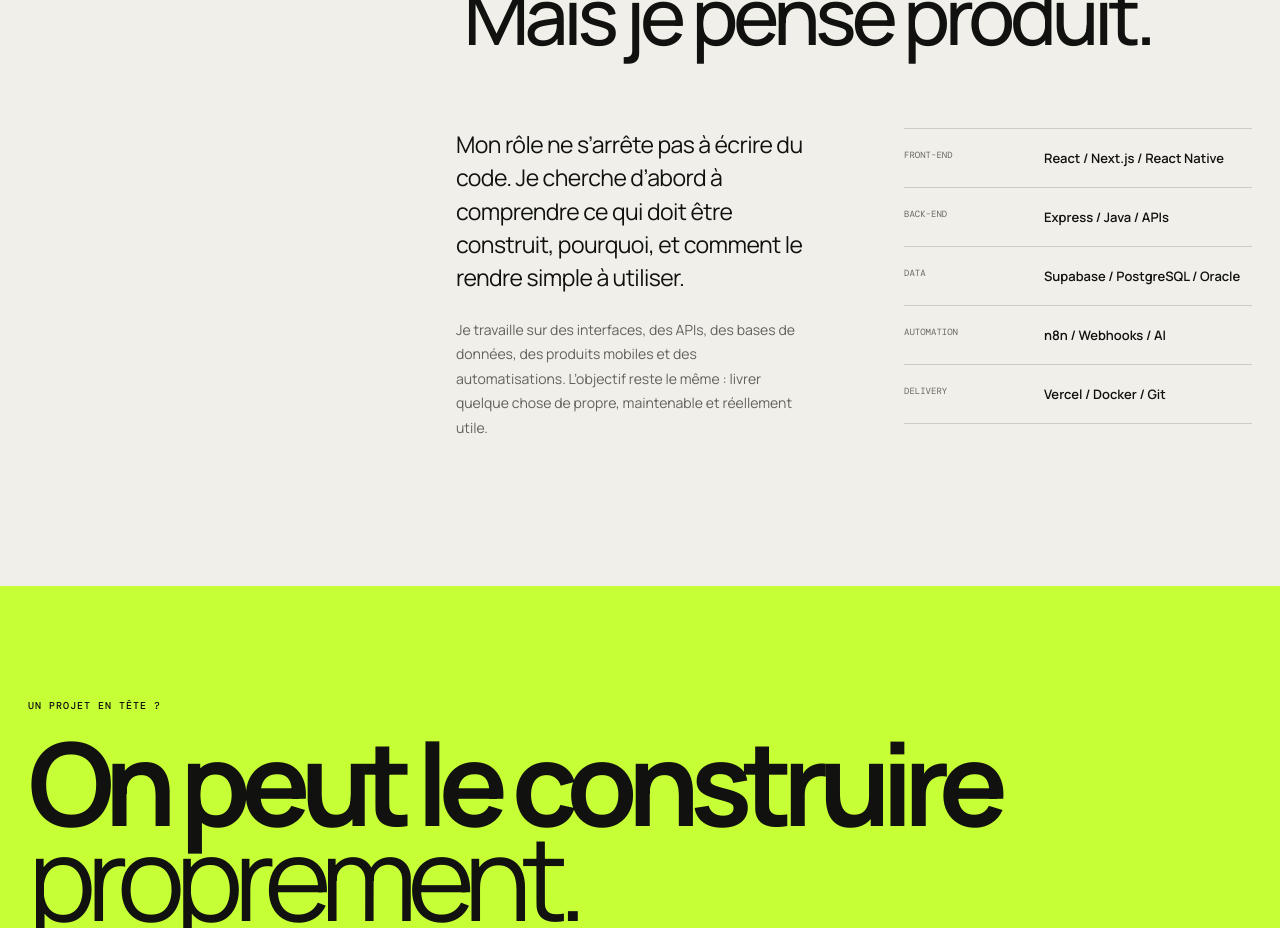
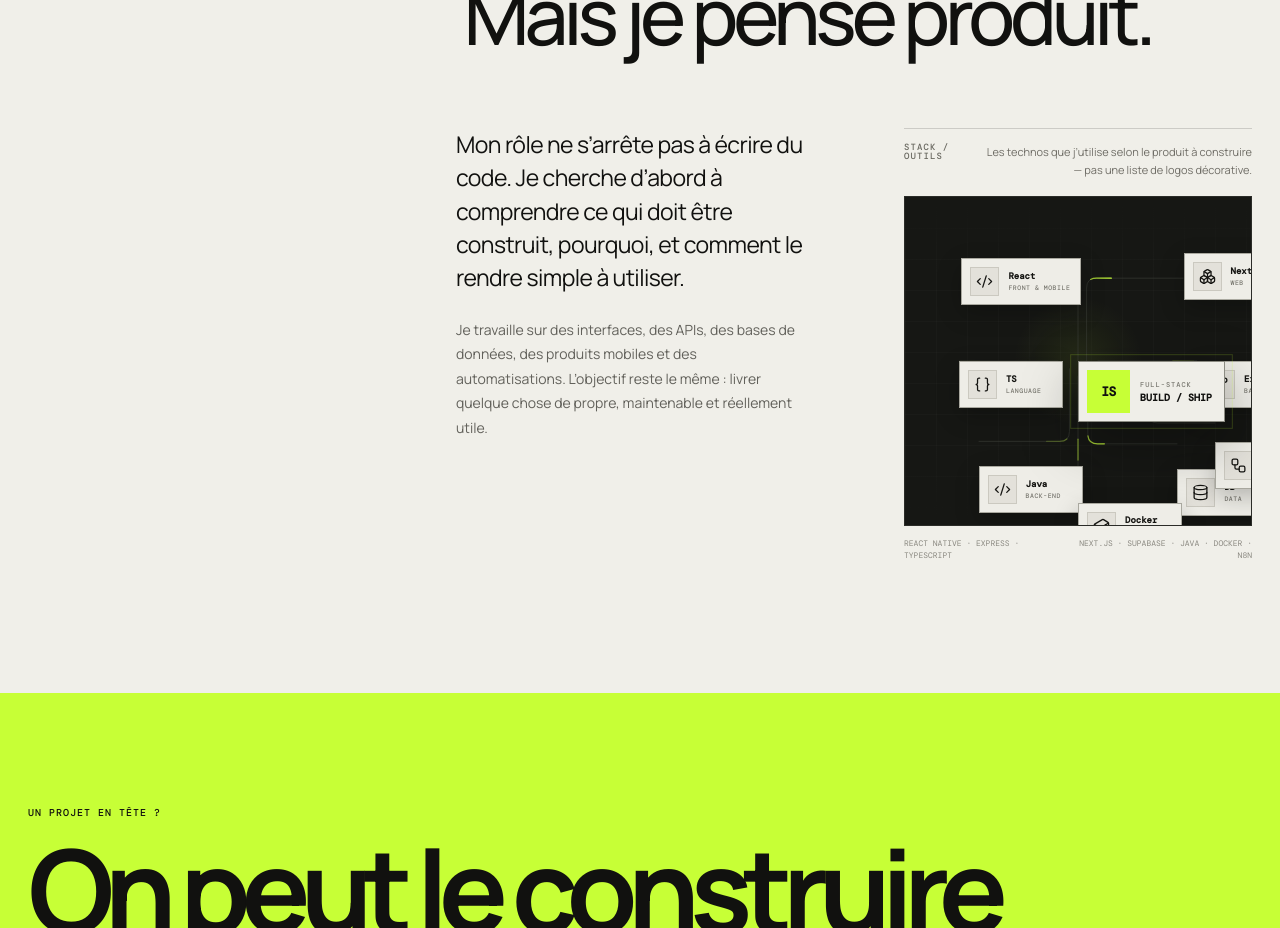
Before and after one commit to ibra-sko/Portfolio, a Next.js app: page / in a window 1280 px wide. Shown: the part 4760-5688 px from the top of the page. Built offline with nearby package versions, Linux system fonts and the light colour scheme; a web font is replaced by a local one.

Commit message:
feat: integrate animated personal stack section

```diff
--- a/components/landing-page.tsx
+++ b/components/landing-page.tsx
@@ -16,6 +16,7 @@ import {
   X,
 } from "lucide-react";
 import { useState } from "react";
+import StackNetwork from "./ui/stack-network";
 
 const services = [
   {
@@ -299,12 +300,16 @@ export default function LandingPage() {
               Je travaille sur des interfaces, des APIs, des bases de données, des produits mobiles et des automatisations. L’objectif reste le même : livrer quelque chose de propre, maintenable et réellement utile.
             </p>
           </Reveal>
-          <Reveal className="skills-panel" delay={.08}>
-            <div className="skill-row"><span>Front-end</span><b>React / Next.js / React Native</b></div>
-            <div className="skill-row"><span>Back-end</span><b>Express / Java / APIs</b></div>
-            <div className="skill-row"><span>Data</span><b>Supabase / PostgreSQL / Oracle</b></div>
-            <div className="skill-row"><span>Automation</span><b>n8n / Webhooks / AI</b></div>
-            <div className="skill-row"><span>Delivery</span><b>Vercel / Docker / Git</b></div>
+          <Reveal className="stack-panel" delay={.08}>
+            <div className="stack-panel-head">
+              <span>STACK / OUTILS</span>
+              <p>Les technos que j’utilise selon le produit à construire — pas une liste de logos décorative.</p>
+            </div>
+            <StackNetwork />
+            <div className="stack-footnote">
+              <span>React Native · Express · TypeScript</span>
+              <span>Next.js · Supabase · Java · Docker · n8n</span>
+            </div>
           </Reveal>
         </div>
       </section>
@@ -321,7 +326,7 @@ export default function LandingPage() {
           </Reveal>
           <div className="contact-bottom">
             <span>© 2026 Ibrahim Sako</span>
-            <div><a href="https://github.com/ibra-sko"><Github size={16}/> GitHub</a><a href="#">LinkedIn <MoveUpRight size={14}/></a></div>
+            <div><a href="#"><Github size={16}/> GitHub</a><a href="#">LinkedIn <MoveUpRight size={14}/></a></div>
           </div>
         </div>
       </section>
```
